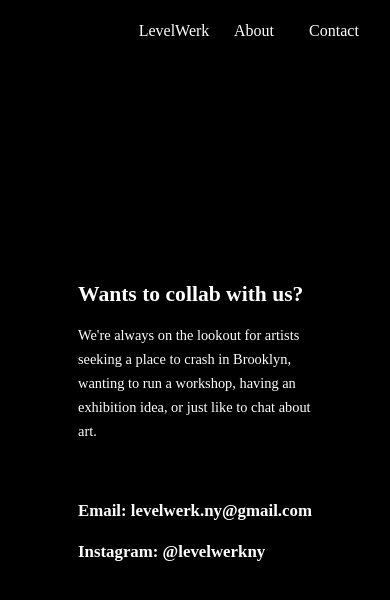
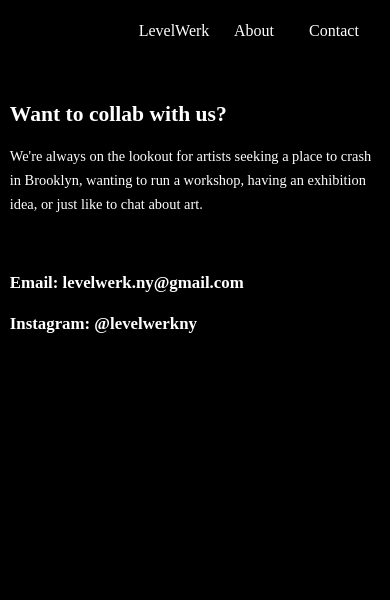
Before and after one commit to KarlieZhao/levelwerk, a React (Create React App) app: page /contact in a window 390 px wide. Shown: the top 600 px of the page. Built offline with nearby package versions, Linux system fonts and the light colour scheme; no server answers; a web font is replaced by a local one.

Commit message:
mobile updates

```diff
--- a/src/components/contact.js
+++ b/src/components/contact.js
@@ -8,7 +8,7 @@
         <main className="contact">
 
         <div >
-            <h2>Wants to collab with us? </h2>
+            <h2>Want to collab with us? </h2>
             <p>We're always on the lookout for artists seeking a place to crash in Brooklyn, wanting to run a workshop, having an exhibition idea, or just like to chat about art.
             </p><br/>
                 <h3>Email: levelwerk.ny@gmail.com</h3>
--- a/src/styles.css
+++ b/src/styles.css
@@ -156,7 +156,15 @@
     font-size: 1rem;
   }
 
-  .about>div {
+  .about,
+  .contact {
+    height: fit-content;
+  }
+
+  .about>div,
+  .contact>div {
     width: 95vw;
+    padding-top: 10vh;
+    padding-bottom: 5vh;
   }
 }
```
